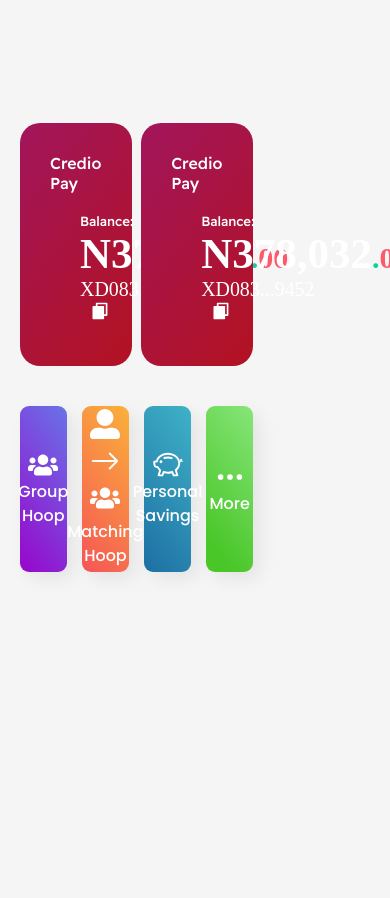
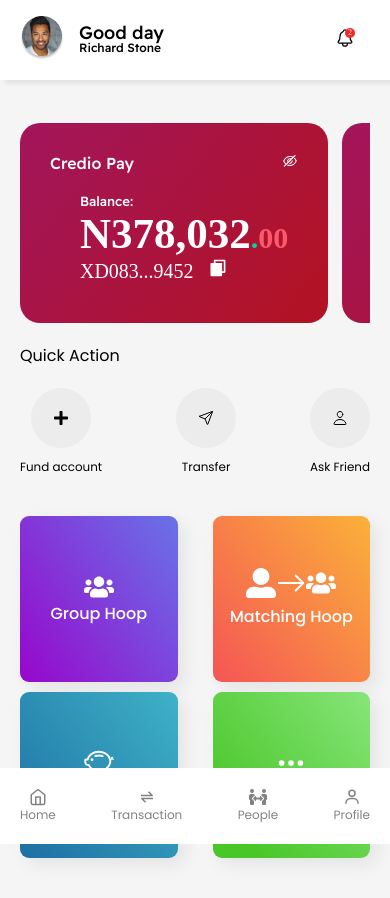
Before and after one commit to Crediometer/Ajo_App, a React (Create React App) app: page /dashboard in a window 390 px wide. Shown: the top 898 px of the page. Before the commit the page ends 844 px from the top, so only its background shows below. Built offline with nearby package versions, Linux system fonts and the light colour scheme; a web font is replaced by a local one.

Commit message:
Delployed Hoop

```diff
--- a/src/App.css
+++ b/src/App.css
@@ -44,4 +44,7 @@
   .title{
     font-size: 30px;
   }
+  .back{
+    margin-top: 100px;
+  }
 }
--- a/src/Component/Navbar/Navbar.css
+++ b/src/Component/Navbar/Navbar.css
@@ -53,6 +53,10 @@
     align-items: center;
     margin-right: 30px;
 }
+.navbar-profile-left{
+    display: flex;
+    align-items: center;
+}
 .bell{
     position: relative;
     margin-right: 15px;
@@ -100,7 +104,22 @@
     font-size: 20px;
 }
 @media (max-width: 820px) {
+    /* .navbar{
+        display: none;
+    } */
     .navbar{
+        margin-left: 0px;
+        width: 100%;
+    }
+    .navbar-profile{
+        display: flex;
+        flex-direction: row-reverse;
+        justify-content: space-between;
+        width: 100%;
+        margin: 0;
+    }
+    .search{
         display: none;
+        width: 0px;
     }
 }
--- a/src/Component/Navbar/Navbar.js
+++ b/src/Component/Navbar/Navbar.js
@@ -16,6 +16,7 @@
                         <IoNotificationsOutline/>
                         <div className="number"><p>2</p></div>
                     </div>
+                    <div className='navbar-profile-left'>
                         <div className="user-image">
                             <img src={image}></img>
                         </div>
@@ -26,6 +27,7 @@
                     </div>
                 </div>
             </div>
+        </div>
      );
 }
 
--- a/src/Component/Sidebar/SidebarMobile.css
+++ b/src/Component/Sidebar/SidebarMobile.css
@@ -0,0 +1,39 @@
+.sidebar-mobile{
+    width: 100%;
+    background-color: white;
+    position: fixed;
+    bottom: 0;
+}
+.navigation-mobile{
+    padding: 20px;
+}
+.navigation-mobile ul{
+    margin: 0;
+    padding: 0;
+    list-style: none;
+    display: flex;
+    justify-content: space-between;
+    color: #828282;
+}
+.navigation-mobile ul li{
+    text-decoration: none;
+}
+.navigation-mobile ul li span{
+    display: flex;
+    flex-direction: column;
+    justify-content: center;
+    align-items: center;
+    color: #828282;
+    font-family: 'Poppins';
+    font-style: normal;
+    font-weight: 400;
+    font-size: 12px;
+}
+.navigation-mobile ul li span svg{
+    font-size: 18px;
+}
+@media (min-width: 821px) {
+    .sidebar-mobile{
+        display: none;
+    }
+}
--- a/src/Component/Sidebar/SidebarMobile.js
+++ b/src/Component/Sidebar/SidebarMobile.js
@@ -1,7 +1,8 @@
 import {GrTransaction} from 'react-icons/gr';
 import {FaPeopleArrows} from 'react-icons/fa';
-import {BiUser} from 'react-icons/bi';
+import {BiUser, BiTransferAlt} from 'react-icons/bi';
 import {FiHome} from 'react-icons/fi';
+import { Link } from 'react-router-dom';
 import "./SidebarMobile.css";
 const SidebarMobile = () => {
     return (
@@ -15,7 +16,7 @@
                     </Link>
                     <Link to='/transaction'>
                         <li>
-                            <span><GrTransaction/>Transaction</span>
+                            <span><BiTransferAlt/>Transaction</span>
                         </li>
                     </Link>
                     <Link to='/profile'>
--- a/src/Pages/Dashboard/Dashboard.css
+++ b/src/Pages/Dashboard/Dashboard.css
@@ -31,8 +31,11 @@
 .dashboard-card{
     margin-top: 30px;
     display: grid;
-    grid-template-columns: 48% 48%;
+    grid-template-columns: 1fr 1fr;
     grid-gap: 4%;
+}
+.quick-action{
+    display: none;
 }
 .dashboard-ajo{
     width: 100%;
@@ -182,6 +185,13 @@
 
 }
 @media (max-width: 820px) {
+    .dashboard-main{
+        width: 100%;
+    }
+    .dashboard-card{
+        overflow-X: auto;
+        overscroll-behavior-inline: contain;
+    }
     .dashboard-welcome{
         display: none;
     }
@@ -191,4 +201,51 @@
     .dashboard-transaction{
         display: none;
     }
+    .dashboard-ajo{
+        row-gap: 10px;
+        column-gap: 0px;
+    }
+    .dashboard-ajo a{
+        width: 45%;
+        margin: 0;
+    }
+    .quick-action{
+        margin-top: 20px;
+        display: block;
+    }
+    .action-text{
+        font-family: 'Poppins';
+        font-style: normal;
+        font-weight: 400;
+        font-size: 16px;
+        color: #000000;
+    }
+    .quick-action-nav{
+        margin-top: 20px;
+        display: flex;
+        justify-content: space-between;
+    }
+    .fund-account{
+        display: flex;
+        flex-direction: column;
+        justify-content: center;
+        align-items: center;
+    }
+    .fund-account-icon{
+        width: 60px;
+        height: 60px;
+        display: flex;
+        justify-content: center;
+        align-items: center;
+        border-radius: 50%;
+        background-color: rgba(199, 199, 199, 0.2);
+    }
+    .fund-text{
+        margin-top: 10px;
+        font-family: 'Poppins';
+        font-style: normal;
+        font-weight: 400;
+        font-size: 11.9118px;
+        color: #000000;
+    }
 }
--- a/src/Pages/Dashboard/Dashboard.js
+++ b/src/Pages/Dashboard/Dashboard.js
@@ -2,7 +2,8 @@
 import Navbar from '../../Component/Navbar/Navbar';
 import Sidebar from '../../Component/Sidebar/Sidebar';
 import {BiArrowBack} from 'react-icons/bi';
-import {FaUsers, FaUserAlt} from 'react-icons/fa';
+import {FaUsers, FaUserAlt, FaPlus} from 'react-icons/fa';
+import {IoPaperPlaneOutline, IoPersonOutline} from 'react-icons/io5'
 import {BsArrowRight, BsPiggyBank, BsThreeDots} from 'react-icons/bs';
 import {MdArrowDropDown, MdArrowDropUp} from 'react-icons/md';
 import Card from '../../Component/Card/Card';
@@ -12,6 +13,7 @@
 import './Dashboard.css';
 import DashboardTable from '../../Component/Table/DashboardTable';
 import TransferRate from '../../Component/Rate/TransferRate';
+import SidebarMobile from '../../Component/Sidebar/SidebarMobile';
 const Dashboard = () => {
 
     return (
@@ -30,6 +32,23 @@
                                 <div className="dashboard-card">
                                    <Card/>
                                    <Card/>
+                                </div>
+                                <div className="quick-action">
+                                    <p className="action-text">Quick Action</p>
+                                    <div className="quick-action-nav">
+                                        <div className="fund-account">
+                                        <div className="fund-account-icon"><FaPlus/></div>
+                                            <p className="fund-text">Fund account</p>
+                                        </div>
+                                        <div className="fund-account">
+                                        <div className="fund-account-icon"><IoPaperPlaneOutline/></div>
+                                            <p className="fund-text">Transfer</p>
+                                        </div>
+                                        <div className="fund-account">
+                                            <div className="fund-account-icon"><IoPersonOutline/></div>
+                                            <p className="fund-text">Ask Friend</p>
+                                        </div>
+                                    </div>
                                 </div>
                                 <div className="dashboard-ajo">
                                     <Link to='/ajo'>
@@ -91,6 +110,7 @@
                             </div>
                         </div>
                     </div>
+                    <SidebarMobile/>
                 </div>
             </div>
         </div>
--- a/src/Pages/GroupAjo/GroupAjo.js
+++ b/src/Pages/GroupAjo/GroupAjo.js
@@ -15,10 +15,10 @@
                     <div className="back">
                         <BiArrowBack/>
                         <p className="title title-mobile">Group Hoop</p>
-                        <div className="bell">
+                        {/* <div className="bell">
                             <IoNotificationsOutline/>
                             <div className="number"><p>2</p></div>
-                        </div>
+                        </div> */}
                     </div>
                     </Link>
                     <div className="group-ajo">
```
Lines whose indentation alone changed are shown as unchanged.
